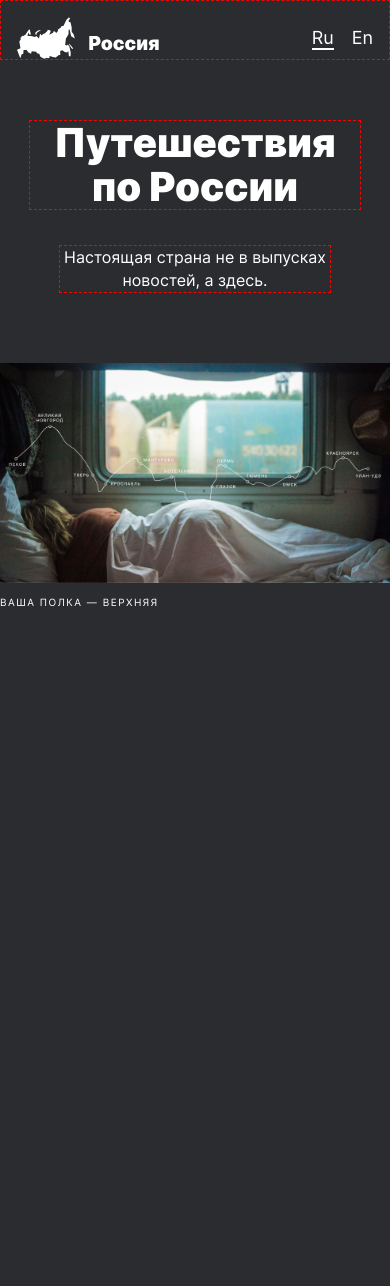
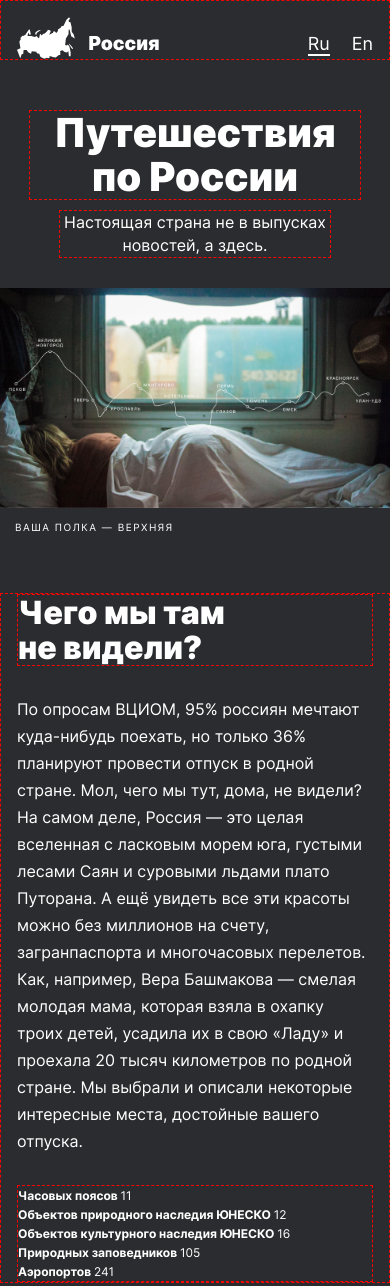
Before and after one commit to selwu/praktikum, a plain HTML site: page index.html in a window 390 px wide. Before the commit the page ends 844 px from the top, so only its background shows below. Drawn offline with Linux system fonts and the light colour scheme.

Commit message:
adaptive first 3 blocks

```diff
--- a/blocks/header/__lang/header__lang.css
+++ b/blocks/header/__lang/header__lang.css
@@ -3,7 +3,7 @@
 .header__lang {
   color: #fff;
   text-decoration: none;
-  margin: 0 0 0 18px;
+  margin: 0 0 0 22px;
   padding: 0;
   font-style: normal;
   font-weight: normal;
--- a/blocks/header/__langs/header__langs.css
+++ b/blocks/header/__langs/header__langs.css
@@ -2,6 +2,6 @@
   display: flex;
   align-items: flex-end;
   list-style-type: none;
-  margin: 0 0 12px 0;
+  margin: 0 0 6px 0;
   padding: 0;
 }
--- a/blocks/header/_position/header_position.css
+++ b/blocks/header/_position/header_position.css
@@ -1,3 +1,9 @@
 .header_position {
   margin: 0 auto 60px;
 }
+
+@media screen and (max-width: 767px) {
+  .header_position {
+    margin: 0 auto 50px;
+  }
+}
--- a/blocks/intro/__content-row/intro__content-row.css
+++ b/blocks/intro/__content-row/intro__content-row.css
@@ -4,3 +4,9 @@
   margin: 0 0 22px 0;
   padding: 0;
 }
+
+@media screen and (max-width: 767px) {
+  .intro__content-row {
+    margin: 0 0 30px 0;
+  }
+}
--- a/blocks/intro/__text/intro__text.css
+++ b/blocks/intro/__text/intro__text.css
@@ -8,3 +8,18 @@
   line-height: 24px;
   color: #fff;
 }
+
+@media screen and (max-width: 1023px) {
+  .intro__text {
+    margin: 0;
+    max-width: 100%;
+
+  }
+}
+
+@media screen and (max-width: 767px) {
+  .intro__text {
+    font-size: 16px;
+    line-height: 27px;
+  }
+}
--- a/blocks/intro/__texts-info/intro__texts-info.css
+++ b/blocks/intro/__texts-info/intro__texts-info.css
@@ -1,4 +1,5 @@
 .intro__texts-info {
+  border: 1px dashed red;
   list-style-type: none;
   font-style: normal;
   font-weight: normal;
@@ -8,3 +9,10 @@
   padding: 0;
   margin: 0;
 }
+
+@media screen and (max-width: 767px) {
+  .intro__texts-info {
+    font-size: 12px;
+    line-height: 19px;
+  }
+}
--- a/blocks/intro/__title/intro__title.css
+++ b/blocks/intro/__title/intro__title.css
@@ -1,4 +1,5 @@
 .intro__title {
+  border: 1px dashed red;
   margin: 0 0 30px 0;
   font-style: normal;
   font-weight: 900;
@@ -6,3 +7,10 @@
   line-height: 59px;
   color: #fff;
 }
+
+@media screen and (max-width: 767px) {
+  .intro__title {
+    font-size: 32px;
+    line-height: 35px;
+  }
+}
--- a/blocks/intro/intro.css
+++ b/blocks/intro/intro.css
@@ -11,7 +11,20 @@
 
 
 .intro {
+  border: 1px dashed red;
   max-width: 984px;
   font-family: Inter, Arial, Helvetica, sans-serif;
+  padding: 0 48px 0;
+}
 
+@media screen and (max-width: 1023px) {
+  .intro {
+    padding: 0 24px 0;
+  }
 }
+
+@media screen and (max-width: 767px) {
+  .intro {
+    padding: 0 16px 0;
+  }
+}
--- a/blocks/lead/__caption/lead__caption.css
+++ b/blocks/lead/__caption/lead__caption.css
@@ -9,3 +9,9 @@
   letter-spacing: 0.15em;
   text-transform: uppercase;
 }
+
+@media screen and (max-width: 1023px) {
+  .lead__caption {
+    padding: 0 15px;
+  }
+}
--- a/blocks/lead/__subtitle/lead__subtitle.css
+++ b/blocks/lead/__subtitle/lead__subtitle.css
@@ -15,5 +15,6 @@
     font-size: 16px;
     line-height: 23px;
     max-width: 270px;
+    margin: 10px auto 30px;
    }
  }
--- /dev/null
+++ b/blocks/lead/_position/lead_position.css
@@ -0,0 +1,9 @@
+.lead_position {
+  margin: 0 auto 80px;
+}
+
+@media screen and (max-width: 767px) {
+  .lead_position {
+    margin: 0 auto 60px;
+  }
+}
--- a/blocks/lead/_position/led_position.css
+++ /dev/null
@@ -1,3 +0,0 @@
-.led_position {
-  margin: 0 auto 80px;
-}
--- a/blocks/lead/lead.css
+++ b/blocks/lead/lead.css
@@ -3,7 +3,7 @@
 @import url(__subtitle/lead__subtitle.css);
 @import url(__title/lead__title.css);
 @import url(__image-container/lead__image-container.css);
-@import url(_position/led_position.css);
+@import url(_position/lead_position.css);
 
 
 
--- a/index.html
+++ b/index.html
@@ -17,7 +17,7 @@
     </ul>
   </header>
   <main class="main">
-    <section class="lead led_position">
+    <section class="lead lead_position">
       <h1 class="lead__title">Путешествия по России</h1>
       <p class="lead__subtitle">Настоящая страна не в выпусках новостей, а здесь.</p>
       <figure class="lead__image-container">
@@ -25,10 +25,9 @@
         <figcaption  class="lead__caption">ваша полка — верхняя</figcaption>
       </figure>
     </section>
-<!--
+
     <section class="intro intro_position">
-      <h2 class="intro__title">Чего мы там не видели?</h2>
-      <p class="intro__subtitle">Зачем путешествовать по своему дому</p>
+      <h2 class="intro__title">Чего мы там не&nbsp;видели?</h2>
       <blockquote class="intro__content-row">
         <p class="intro__text">По опросам ВЦИОМ, 95% россиян мечтают куда-нибудь поехать,
           но только 36% планируют провести отпуск в родной стране. Мол, чего мы тут,
@@ -39,10 +38,6 @@
           троих детей, усадила их в свою «Ладу» и проехала 20 тысяч километров по родной
           стране. Мы выбрали и описали некоторые интересные места, достойные вашего отпуска.
         </p>
-        <div class="intro__author-container">
-          <cite class="intro__text-author"><span  class="intro__text-accent">Автор текста:</span> Семенов С.</cite>
-          <time datetime="2019-01-18" class="intro__text-author"><span  class="intro__text-accent">Дата:</span> 18.01.2019</time>
-        </div>
       </blockquote>
       <ul class="intro__texts-info">
         <li class="intro__text-info"><span class="intro__text-accent">Часовых поясов </span>11</li>
@@ -51,7 +46,7 @@
         <li class="intro__text-info"><span class="intro__text-accent">Природных заповедников </span>105</li>
         <li class="intro__text-info"><span class="intro__text-accent">Аэропортов </span>241</li>
       </ul>
-    </section> -->
+    </section>
 
     <!-- <section class="photo-grid photo-grid_position">
       <ul class="photo-grid__container">
```
